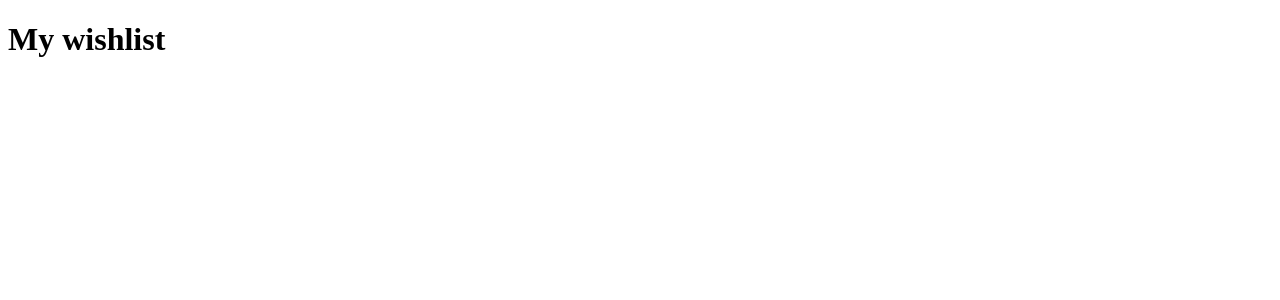
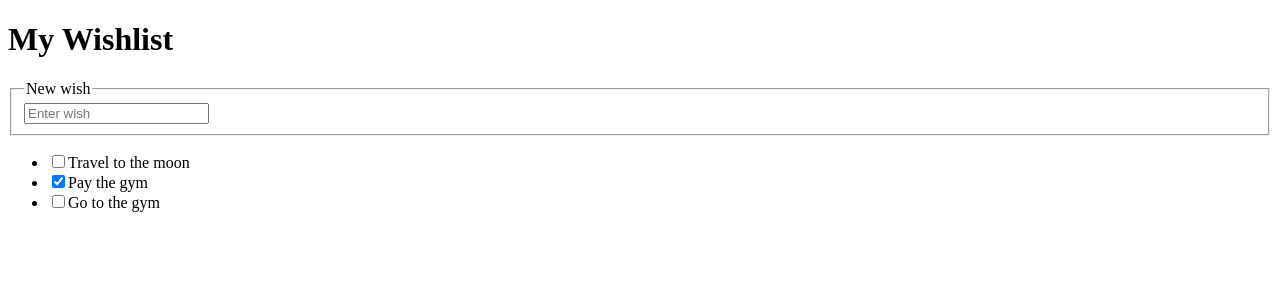
Before and after one commit to Saul-BT/curso-react, a React (Vite) app: page / in a window 1280 px wide. Shown: the top 300 px of the page. Built offline with nearby package versions, Linux system fonts and the light colour scheme.

Commit message:
Rendering html elements

```diff
--- a/package.json
+++ b/package.json
@@ -35,7 +35,8 @@
     }
   },
   "prettier": {
-    "semi": true
+    "semi": true,
+    "trailingComma": "all"
   },
   "lint-staged": {
     "src/**/*.{js,jsx}": [
--- /dev/null
+++ b/src/App/App.jsx
@@ -0,0 +1,27 @@
+import React from "react";
+
+const wishes = [
+  { text: "Travel to the moon", done: false },
+  { text: "Pay the gym", done: true },
+  { text: "Go to the gym", done: false },
+];
+
+const App = () => (
+  <div>
+    <h1>My Wishlist</h1>
+    <fieldset>
+      <legend>New wish</legend>
+      <input placeholder="Enter wish" />
+    </fieldset>
+    <ul>
+      {wishes.map(({ text, done }, i) => (
+        <li>
+          <input id={`wish${i}`} type="checkbox" checked={done} />
+          <label htmlFor={`wish${i}`}>{text}</label>
+        </li>
+      ))}
+    </ul>
+  </div>
+);
+
+export default App;
--- a/src/index.jsx
+++ b/src/index.jsx
@@ -1,4 +1,5 @@
 import React from "react";
 import ReactDOM from "react-dom";
+import App from "./App";
 
-ReactDOM.render(<h1>My wishlist</h1>, document.getElementById("root"));
+ReactDOM.render(<App />, document.getElementById("root"));
```
Also changed, not shown: src/App/index.js (added, +7 -0 lines).
